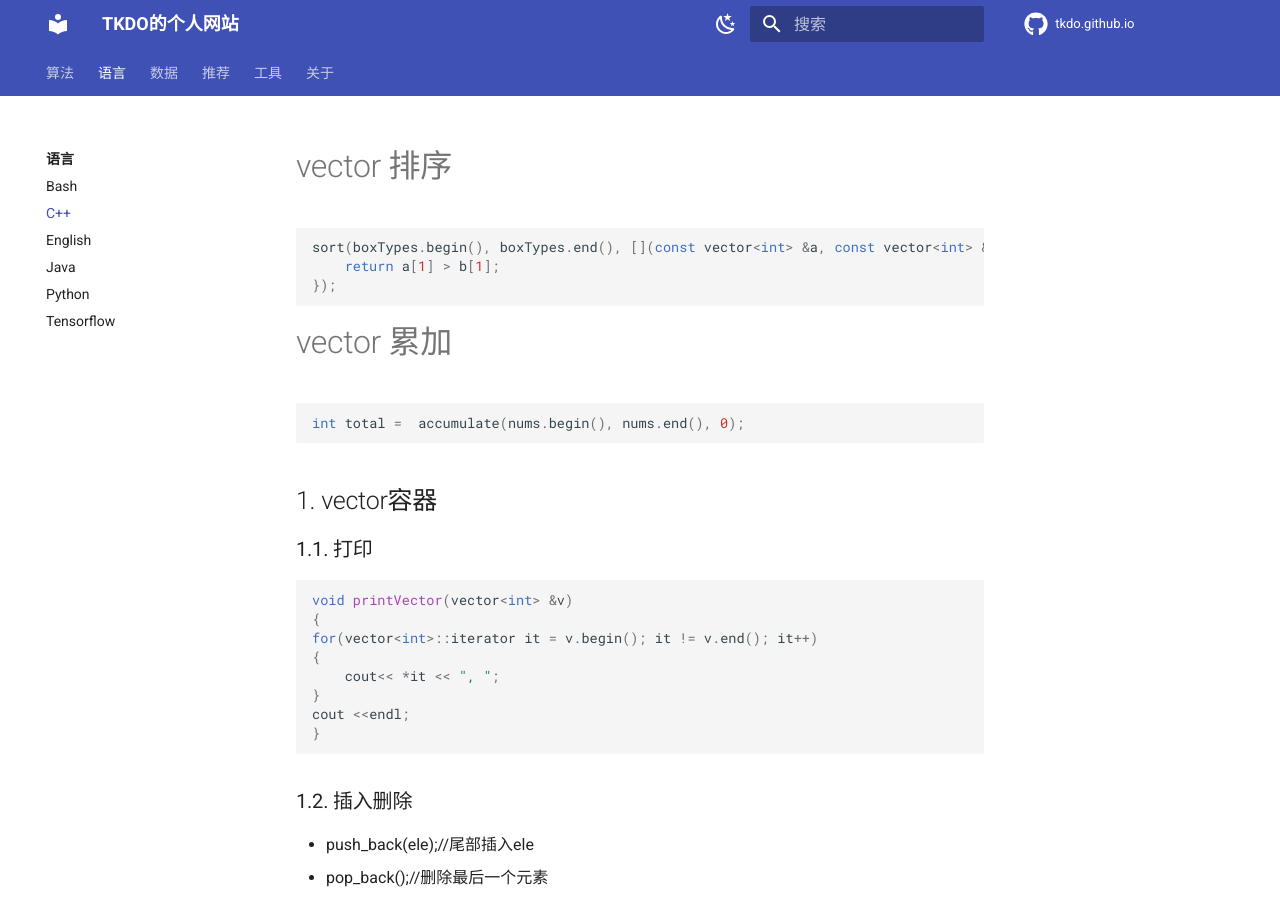
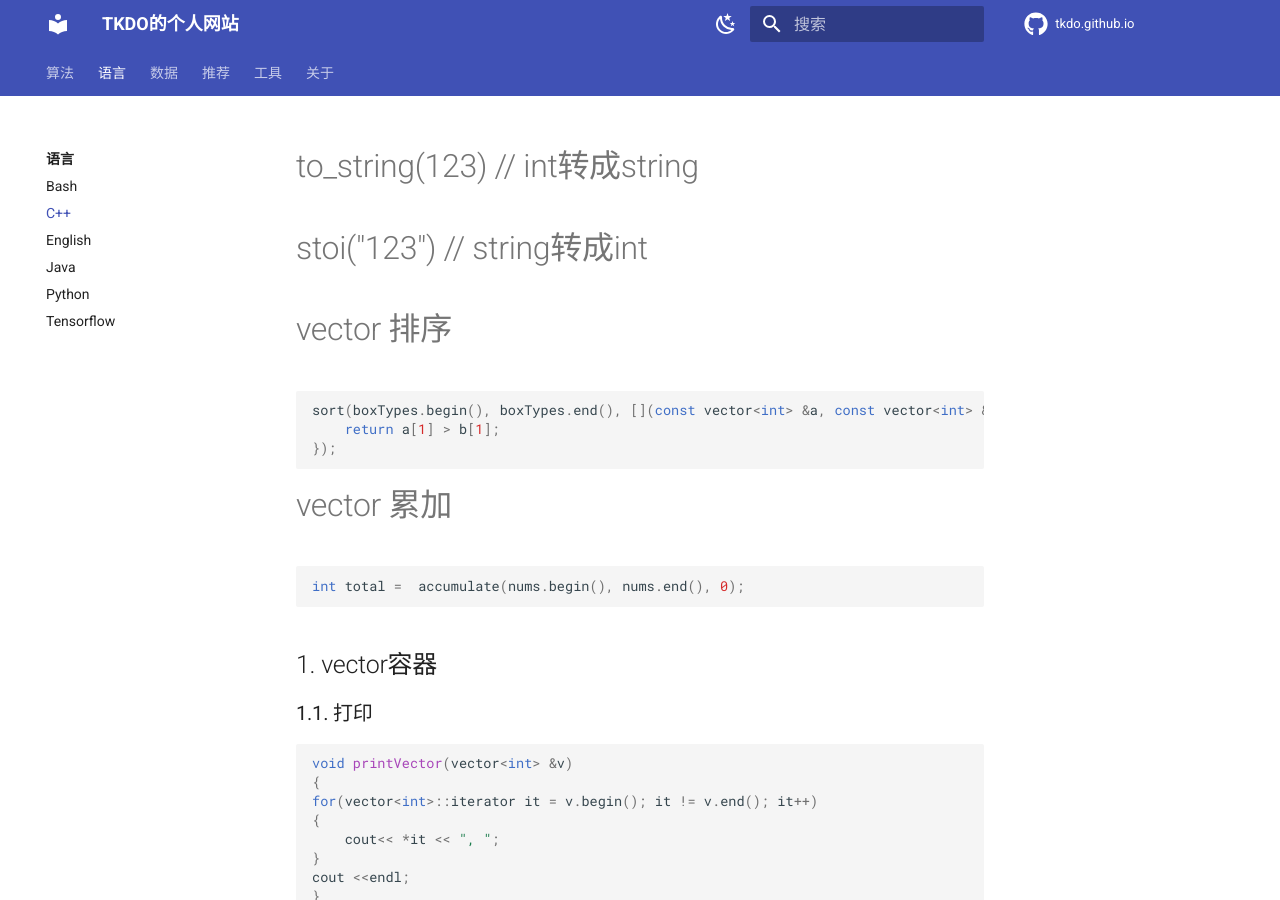
Before and after one commit to tkdo/tkdo.github.io, an MkDocs documentation site: the page built from docs/language/cplus.md, in a window 1280 px wide and 900 px high. Built offline with MkDocs 1.6.1 and Material for MkDocs 9.7.7, drawn with Linux system fonts in a browser that asks for light colours; comment, search, counter and statistics services are not loaded.

Commit message:
cplus udpate

````diff
--- a/docs/language/cplus.md
+++ b/docs/language/cplus.md
@@ -1,4 +1,6 @@
 
+# to_string(123) // int转成string
+# stoi("123") // string转成int
 
 # vector 排序
 ```c++
````
